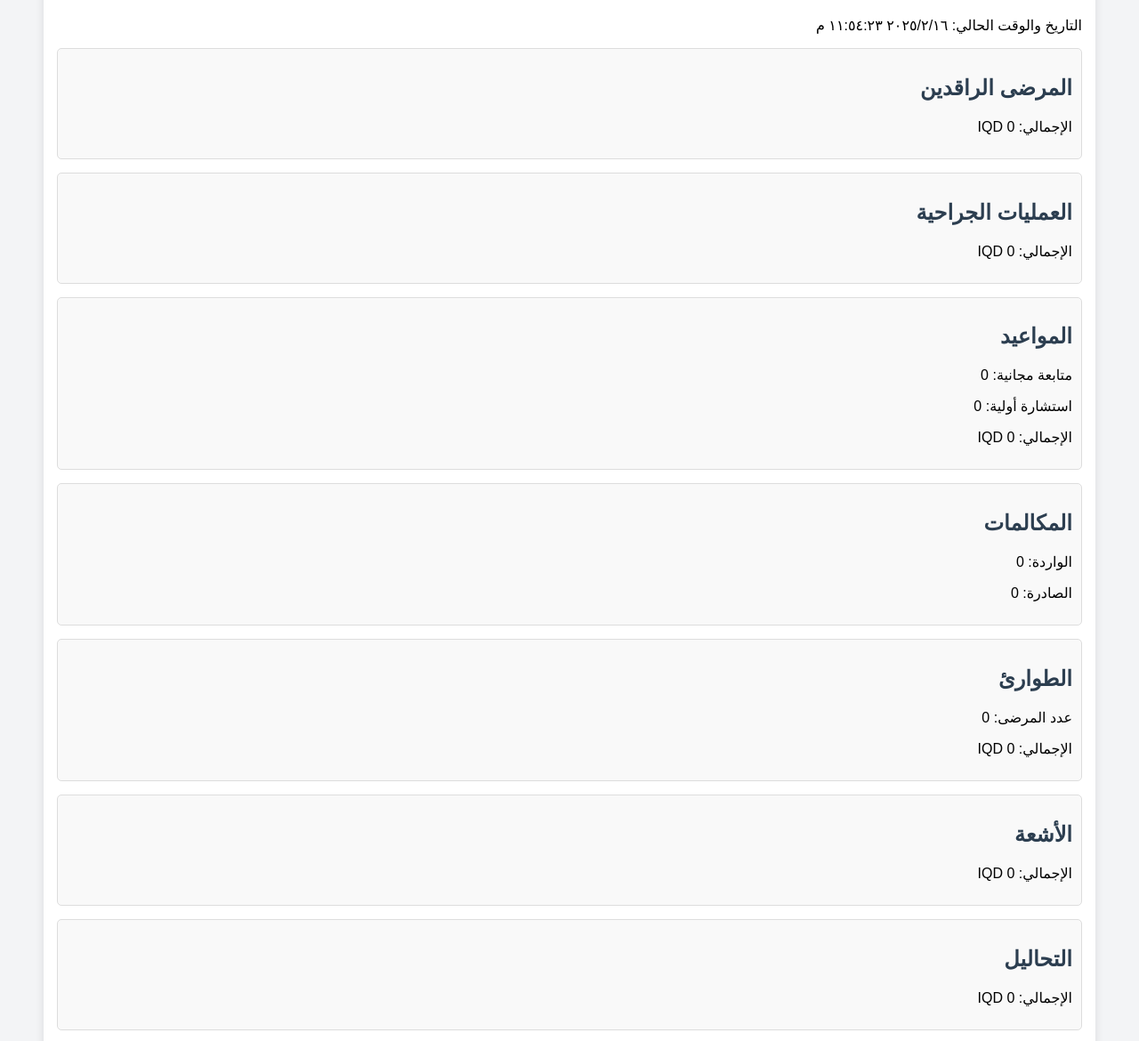
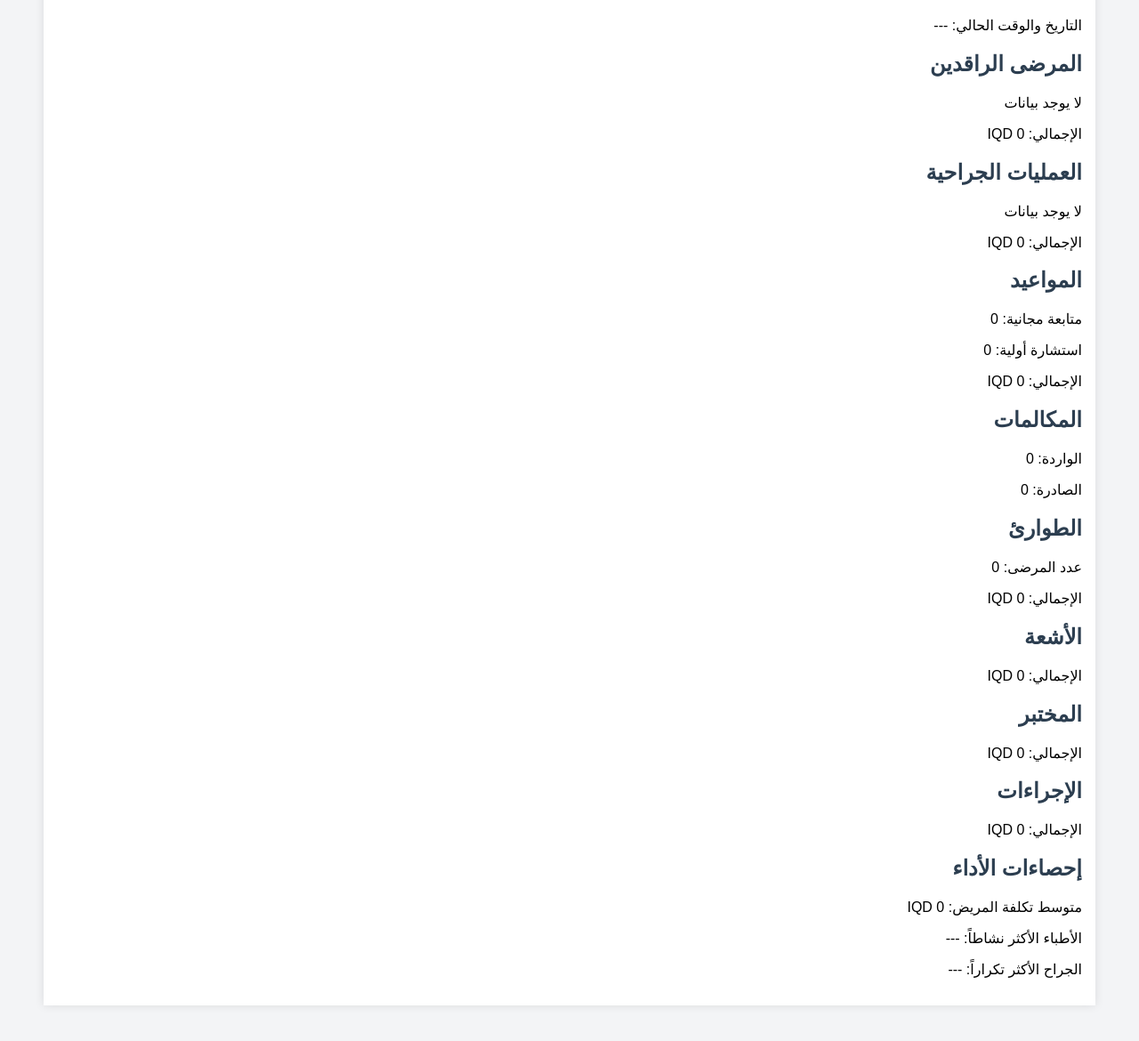
Before and after one commit to Herdi88/HospitalAdvancedDashboard, a plain HTML site: page index.html in a window 1280 px wide. Shown: the part 87-1257 px from the top of the page at 89% size. After the commit the page ends 1227 px from the top, so only its background shows below. Drawn offline with Linux system fonts and the light colour scheme.

Commit message:
Update index.html

```diff
--- a/index.html
+++ b/index.html
@@ -3,78 +3,69 @@
 
 <head>
     <meta charset="UTF-8">
-    <title>لوحة تحكم المستشفى - الأداء والتكاليف</title>
+    <title>لوحة إدارة المستشفى</title>
     <link rel="stylesheet" href="style.css">
 </head>
 
 <body>
     <div class="dashboard-container">
-        <h1>لوحة إدارة المستشفى</h1>
-        <p id="current_time"></p>
+        <header>
+            <h1>لوحة إدارة المستشفى</h1>
+            <p id="current_datetime">التاريخ والوقت الحالي: ---</p>
+        </header>
 
-        <!-- Admitted Patients -->
-        <section>
+        <div class="card">
             <h2>المرضى الراقدين</h2>
-            <ul id="admitted_patients_list"></ul>
-            <p>الإجمالي: <span id="total_admitted_cost">0</span> IQD</p>
-        </section>
+            <div id="inpatients">لا يوجد بيانات</div>
+            <p>الإجمالي: <span id="inpatients_total">IQD 0</span></p>
+        </div>
 
-        <!-- Surgeries -->
-        <section>
+        <div class="card">
             <h2>العمليات الجراحية</h2>
-            <ul id="surgeries_list"></ul>
-            <p>الإجمالي: <span id="total_surgeries_cost">0</span> IQD</p>
-        </section>
+            <div id="surgeries">لا يوجد بيانات</div>
+            <p>الإجمالي: <span id="surgeries_total">IQD 0</span></p>
+        </div>
 
-        <!-- Appointments -->
-        <section>
+        <div class="card">
             <h2>المواعيد</h2>
-            <p>متابعة مجانية: <span id="followup_count">0</span></p>
-            <p>استشارة أولية: <span id="initial_count">0</span></p>
-            <p>الإجمالي: <span id="total_appointments_cost">0</span> IQD</p>
-        </section>
+            <p>متابعة مجانية: <span id="free_appointments">0</span></p>
+            <p>استشارة أولية: <span id="paid_appointments">0</span></p>
+            <p>الإجمالي: <span id="appointments_total">IQD 0</span></p>
+        </div>
 
-        <!-- Calls -->
-        <section>
+        <div class="card">
             <h2>المكالمات</h2>
             <p>الواردة: <span id="inbound_calls">0</span></p>
             <p>الصادرة: <span id="outbound_calls">0</span></p>
-        </section>
+        </div>
 
-        <!-- Emergency -->
-        <section>
+        <div class="card">
             <h2>الطوارئ</h2>
-            <p>عدد المرضى: <span id="emergency_count">0</span></p>
-            <p>الإجمالي: <span id="emergency_cost">0</span> IQD</p>
-        </section>
+            <p>عدد المرضى: <span id="emergency_patients">0</span></p>
+            <p>الإجمالي: <span id="emergency_total">IQD 0</span></p>
+        </div>
 
-        <!-- Radiology -->
-        <section>
+        <div class="card">
             <h2>الأشعة</h2>
-            <p>الإجمالي: <span id="radiology_cost">0</span> IQD</p>
-        </section>
+            <p>الإجمالي: <span id="radiology_total">IQD 0</span></p>
+        </div>
 
-        <!-- Lab -->
-        <section>
-            <h2>التحاليل</h2>
-            <p>الإجمالي: <span id="lab_cost">0</span> IQD</p>
-        </section>
+        <div class="card">
+            <h2>المختبر</h2>
+            <p>الإجمالي: <span id="lab_total">IQD 0</span></p>
+        </div>
 
-        <!-- Procedures -->
-        <section>
+        <div class="card">
             <h2>الإجراءات</h2>
-            <p>الإجمالي: <span id="procedures_cost">0</span> IQD</p>
-        </section>
+            <p>الإجمالي: <span id="procedures_total">IQD 0</span></p>
+        </div>
 
-        <!-- Analytics -->
-        <section>
-            <h2>تحليلات الأداء</h2>
-            <p>معدل تكلفة المريض: <span id="avg_patient_cost">0</span> IQD</p>
-            <p>أكثر الجراحين تكرارًا: <span id="top_surgeon">-</span></p>
-            <p>ملخص الأداء: <span id="performance_summary">-</span></p>
-        </section>
-
-        <button id="refresh_data">تحديث البيانات</button>
+        <div class="card">
+            <h2>إحصاءات الأداء</h2>
+            <p>متوسط تكلفة المريض: <span id="avg_patient_cost">IQD 0</span></p>
+            <p>الأطباء الأكثر نشاطاً: <span id="top_doctor">---</span></p>
+            <p>الجراح الأكثر تكراراً: <span id="top_surgeon">---</span></p>
+        </div>
     </div>
 
     <script src="app.js"></script>
```
